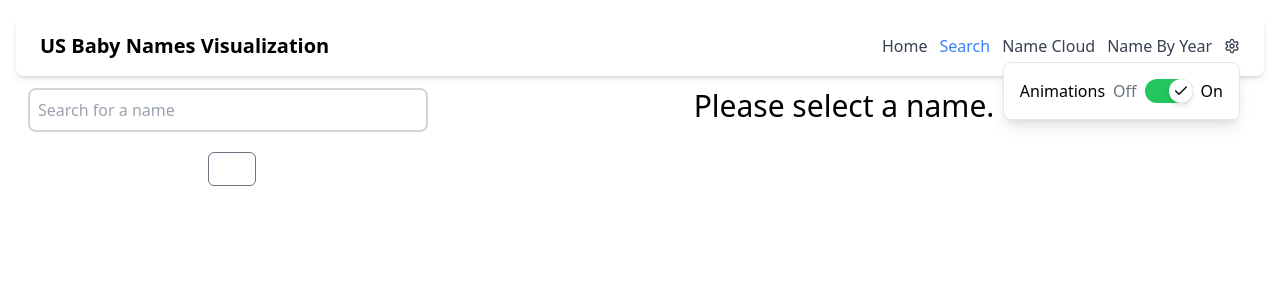
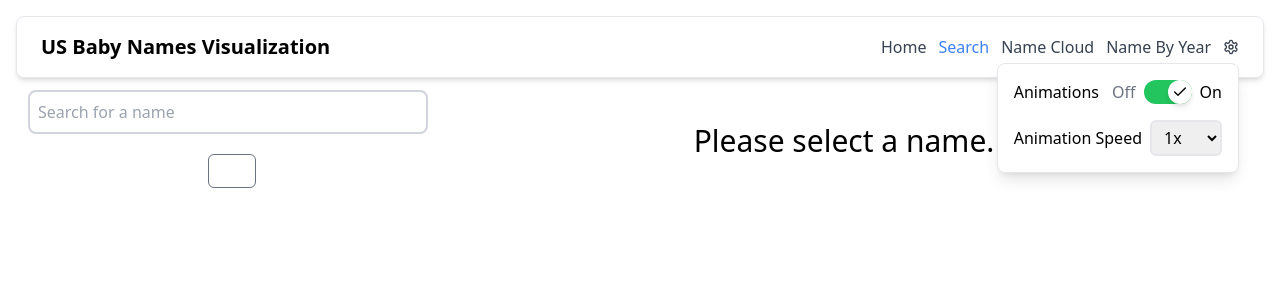
Before and after one commit to lukakuterovac/data-visualization-project, a React (Vite) app in the folder app/: page /search in a window 1280 px wide. Both pictures are taken after a click on the button 1232 px from the left and 46 px from the top of the page. Shown: the top 300 px of the page. Built offline with nearby package versions, Linux system fonts and the light colour scheme.

Commit message:
Update AppContext and fix bug in NameSearch
AppContext renamed to AnimationContext. AnimationContext now provides animation speed.
Header dropdown now has animation speed options.
Fix bug with gender data in NameSearch.

```diff
--- a/app/src/components/Header.jsx
+++ b/app/src/components/Header.jsx
@@ -1,11 +1,12 @@
 import { NavLink } from "react-router-dom";
-import { useApp } from "../contexts/AppContext";
+import { useAnimation } from "../contexts/AnimationContext";
 import Switch from "./Switch";
 import { useState } from "react";
 import { Settings } from "lucide-react";
 
 const Header = () => {
-  const { isOn, toggle } = useApp();
+  const { animationSpeed, setAnimationSpeed, animationsEnabled, toggle } =
+    useAnimation();
   const [isDropdownOpen, setIsDropdownOpen] = useState(false);
 
   const toggleDropdown = () => {
@@ -13,8 +14,10 @@ const Header = () => {
   };
 
   return (
-    <header className="rounded-lg shadow-md px-6 py-4 flex justify-between items-center">
-      <h1 className="font-bold text-xl">US Baby Names Visualization</h1>
+    <header className="rounded-lg shadow-md px-6 py-4 flex justify-between items-center border">
+      <NavLink to="/" end className="font-bold text-xl">
+        US Baby Names Visualization
+      </NavLink>
       <div className="flex justify-center items-center gap-3">
         <NavLink
           to="/"
@@ -58,22 +61,34 @@ const Header = () => {
               size={16}
               className={`transform ${
                 isDropdownOpen ? "rotate-180" : "rotate-0"
-              } transition-transform`}
+              } transition-transform duration-200`}
             />
           </button>
           {isDropdownOpen && (
-            <div className="absolute right-0 mt-2 w-fit bg-white border rounded-lg shadow-lg z-10">
+            <div className="absolute right-0 mt-2 w-max bg-white border rounded-lg shadow-lg z-10">
               <div className="p-4 flex flex-col gap-4">
                 <div className="flex justify-between items-center">
                   <span className="mr-2">Animations</span>
                   <Switch
-                    isOn={isOn}
+                    isOn={animationsEnabled}
                     handleToggle={toggle}
                     onColor="bg-green-500"
                     offColor="bg-gray-200"
                     onLabel="On"
                     offLabel="Off"
                   />
+                </div>
+                <div className="flex justify-between items-center">
+                  <span className="mr-2">Animation Speed</span>
+                  <select
+                    value={animationSpeed}
+                    className="border-2 rounded-md py-1 px-2"
+                    onChange={(e) => setAnimationSpeed(+e.target.value)}
+                  >
+                    <option value="0.5">0.5x</option>
+                    <option value="1">1x</option>
+                    <option value="2">2x</option>
+                  </select>
                 </div>
               </div>
             </div>
--- /dev/null
+++ b/app/src/contexts/AnimationContext.jsx
@@ -0,0 +1,20 @@
+import { createContext, useState, useContext } from "react";
+
+const AnimationContext = createContext();
+
+export const useAnimation = () => useContext(AnimationContext);
+
+export const AnimationProvider = ({ children }) => {
+  const [animationsEnabled, setAnimationsEnabled] = useState(true);
+  const [animationSpeed, setAnimationSpeed] = useState(1);
+
+  const toggle = () => setAnimationsEnabled((prev) => !prev);
+
+  return (
+    <AnimationContext.Provider
+      value={{ animationsEnabled, toggle, animationSpeed, setAnimationSpeed }}
+    >
+      {children}
+    </AnimationContext.Provider>
+  );
+};
--- a/app/src/contexts/AppContext.jsx
+++ /dev/null
@@ -1,17 +0,0 @@
-import { createContext, useState, useContext } from "react";
-
-const AppContext = createContext();
-
-export const useApp = () => useContext(AppContext);
-
-export const AppProvider = ({ children }) => {
-  const [isOn, setIsOn] = useState(true);
-
-  const toggle = () => setIsOn((prevIsOn) => !prevIsOn);
-
-  return (
-    <AppContext.Provider value={{ isOn, toggle }}>
-      {children}
-    </AppContext.Provider>
-  );
-};
--- a/app/src/main.jsx
+++ b/app/src/main.jsx
@@ -2,12 +2,12 @@ import React from "react";
 import ReactDOM from "react-dom/client";
 import App from "./App.jsx";
 import "./index.css";
-import { AppProvider } from "./contexts/AppContext.jsx";
+import { AnimationProvider } from "./contexts/AnimationContext.jsx";
 
 ReactDOM.createRoot(document.getElementById("root")).render(
   <React.StrictMode>
-    <AppProvider>
+    <AnimationProvider>
       <App />
-    </AppProvider>
+    </AnimationProvider>
   </React.StrictMode>
 );
--- a/app/src/pages/NameSearch.jsx
+++ b/app/src/pages/NameSearch.jsx
@@ -1,7 +1,7 @@
 import { useState, useEffect, useRef } from "react";
 import names from "../../../dataset/names_data.json";
 import * as d3 from "d3";
-import { useApp } from "../contexts/AppContext";
+import { useAnimation } from "../contexts/AnimationContext";
 
 const NameSearch = () => {
   const [name, setName] = useState("");
@@ -205,7 +205,7 @@ const NameSearch = () => {
           )}
         </div>
       </div>
-      <div className="w-2/3 flex flex-col items-center">
+      <div className="w-2/3 flex flex-col items-center justify-center">
         <Info
           name={selectedName}
           data={data}
@@ -229,6 +229,14 @@ const Info = ({ name, data, secondName, secondData }) => {
       setSelectedGender("F");
     }
   }, [data]);
+
+  useEffect(() => {
+    if (secondData && secondData["M"] && data && data["M"]) {
+      setSelectedGender("M");
+    } else if (secondData && secondData["F"] && data && data["F"]) {
+      setSelectedGender("F");
+    }
+  }, [secondData]);
 
   if (!data || Object.keys(data).length === 0) {
     return <div className="text-3xl">Please select a name.</div>;
@@ -353,7 +361,7 @@ const Info = ({ name, data, secondName, secondData }) => {
 
 const NameGraph = ({ name, data, secondName, secondData, gender }) => {
   const svgRef = useRef();
-  const { isOn } = useApp();
+  const { animationsEnabled, animationSpeed } = useAnimation();
 
   useEffect(() => {
     if (!name && !secondName) return;
@@ -362,7 +370,7 @@ const NameGraph = ({ name, data, secondName, secondData, gender }) => {
     const secondaryData = secondData || [];
 
     const svg = d3.select(svgRef.current);
-    svg.selectAll("*").remove(); // Clear previous elements
+    svg.selectAll("*").remove();
 
     const margin = { top: 40, right: 40, bottom: 40, left: 40 };
     const width = +svg.attr("width") - (margin.left + margin.right + 20);
@@ -412,6 +420,18 @@ const NameGraph = ({ name, data, secondName, secondData, gender }) => {
       .append("g")
       .attr("transform", `translate(${margin.left + 30},${margin.top})`);
 
+    const tooltip = d3
+      .select("body")
+      .append("div")
+      .attr("class", "tooltip")
+      .style("position", "absolute")
+      .style("background-color", "white")
+      .style("border", "1px solid #ccc")
+      .style("padding", "5px")
+      .style("border-radius", "3px")
+      .style("pointer-events", "none")
+      .style("opacity", 0);
+
     g.selectAll(".bar.primary")
       .data(combinedCounts)
       .enter()
@@ -425,9 +445,21 @@ const NameGraph = ({ name, data, secondName, secondData, gender }) => {
       .attr("width", barWidth / 2)
       .attr("height", 0)
       .attr("fill", gender === "M" ? "#3b82f6" : "#f9a8d4")
+      .on("mouseover", (event, d) => {
+        tooltip.transition().duration(300).style("opacity", 1);
+        tooltip
+          .html(`Name: ${name}<br>Year: ${d.year}<br>Count: ${d.primary}`)
+          .style("left", event.pageX + 5 + "px")
+          .style("top", event.pageY - 28 + "px");
+      })
+      .on("mouseout", () => {
+        tooltip.transition().duration(500).style("opacity", 0);
+      })
       .transition()
-      .duration(isOn ? 750 : 0)
-      .delay((d, i) => (isOn ? i * 50 : 0))
+      .duration(animationsEnabled ? 750 * Math.pow(animationSpeed, -1) : 0)
+      .delay((d, i) =>
+        animationsEnabled ? i * 50 * Math.pow(animationSpeed, -1) * 2 : 0
+      )
       .attr("y", (d) => yScale(d.primary))
       .attr("height", (d) => height - yScale(d.primary));
 
@@ -448,9 +480,23 @@ const NameGraph = ({ name, data, secondName, secondData, gender }) => {
         .attr("width", barWidth / 2)
         .attr("height", 0)
         .attr("fill", gender === "M" ? "#1e40af" : "#db2777")
+        .on("mouseover", (event, d) => {
+          tooltip.transition().duration(200).style("opacity", 1);
+          tooltip
+            .html(
+              `Name: ${secondName}<br>Year: ${d.year}<br>Count: ${d.secondary}`
+            )
+            .style("left", event.pageX + 5 + "px")
+            .style("top", event.pageY - 28 + "px");
+        })
+        .on("mouseout", () => {
+          tooltip.transition().duration(500).style("opacity", 0);
+        })
         .transition()
-        .duration(isOn ? 750 : 0)
-        .delay((d, i) => (isOn ? i * 50 : 0))
+        .duration(animationsEnabled ? 750 * Math.pow(animationSpeed, -1) : 0)
+        .delay((d, i) =>
+          animationsEnabled ? i * 50 * Math.pow(animationSpeed, -1) * 2 : 0
+        )
         .attr("y", (d) => yScale(d.secondary))
         .attr("height", (d) => height - yScale(d.secondary));
     }
@@ -471,14 +517,16 @@ const NameGraph = ({ name, data, secondName, secondData, gender }) => {
       .attr("transform", "rotate(-45)")
       .style("text-anchor", "end");
 
-    g.append("g").attr("class", "y-axis").call(d3.axisLeft(yScale));
+    g.append("g")
+      .attr("class", "y-axis")
+      .call(d3.axisLeft(yScale).tickFormat(d3.format("d")));
 
     // Add x-axis label
     svg
       .append("text")
       .attr(
         "transform",
-        `translate(${width / 2 + margin.left},${height + margin.top + 50})`
+        `translate(${width / 2 + margin.left + 30},${height + margin.top + 50})`
       )
       .style("text-anchor", "middle")
       .text("Year");
```
